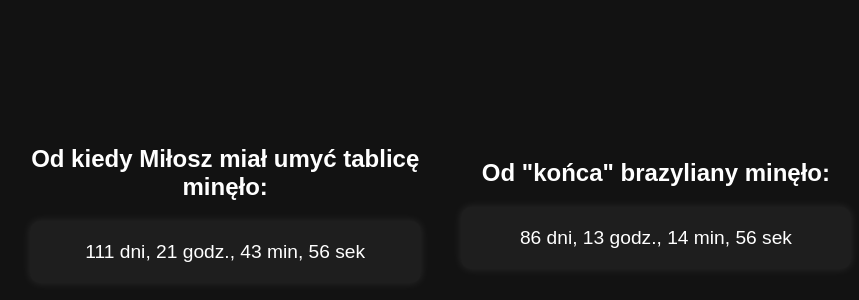
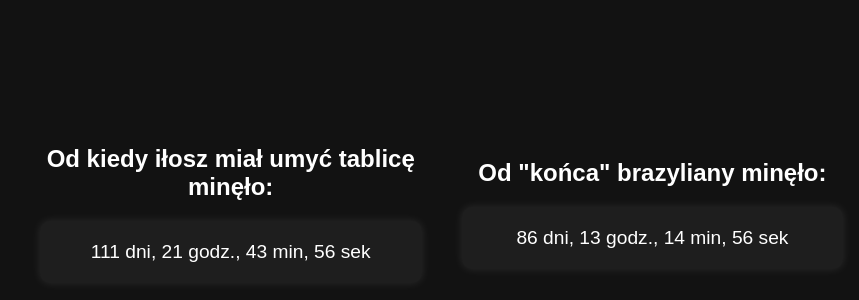
Before and after one commit to pwfor/pwfor.github.io, a plain HTML site: page index.html in a window 1280 px wide. Shown: the part 194-494 px from the top of the page, without its empty margins (176-1035 px from the left). Drawn offline with Linux system fonts and the light colour scheme.

Commit message:
Fix iłosz

```diff
--- a/index.html
+++ b/index.html
@@ -45,7 +45,7 @@
 
   <div class="row">
     <div class="column">
-      <h1>Od kiedy Miłosz miał umyć tablicę minęło:</h1>
+      <h1>Od kiedy iłosz miał umyć tablicę minęło:</h1>
       <div id="timer-tablica" class="timer">Ładowanie...</div>
     </div>
 
```
